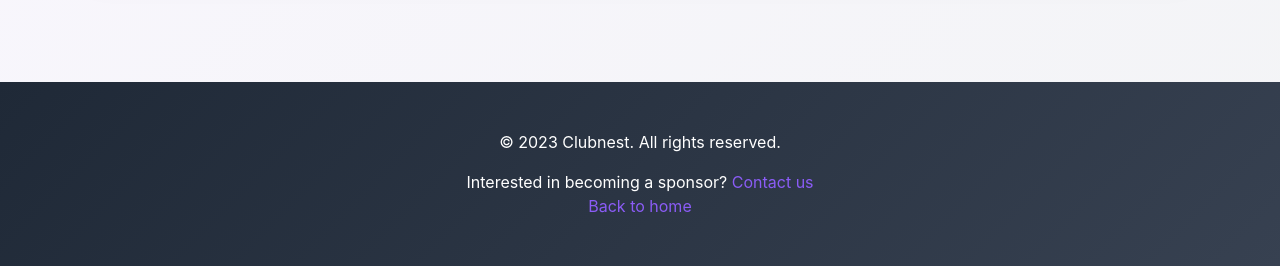
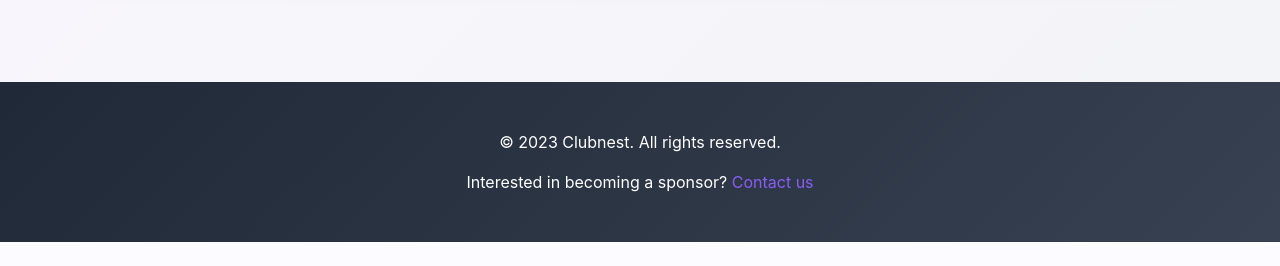
Before and after one commit to Sarna100/Clubnest100, a Django app: page /clubnest/sponsors/ in a window 1280 px wide. Shown: the part 832-1098 px from the top of the page. After the commit the page ends 1074 px from the top, so only its background shows below. Run offline with Django 5.2, Linux system fonts and the light colour scheme; data that the repository does not hold is empty.

Commit message:
Revert "jerinfirdusi"
This reverts commit bdb31f260f94cd1deb67687997bba5e437ac402e.

```diff
--- a/templates/sponsor_list.html
+++ b/templates/sponsor_list.html
@@ -344,7 +344,6 @@
         <div class="container">
             <p>&copy; 2023 Clubnest. All rights reserved.</p>
             <p class="mb-0">Interested in becoming a sponsor? <a href="#">Contact us</a></p>
-            <a href="{% url 'home' %}">Back to home</a>
         </div>
     </footer>
 
```
